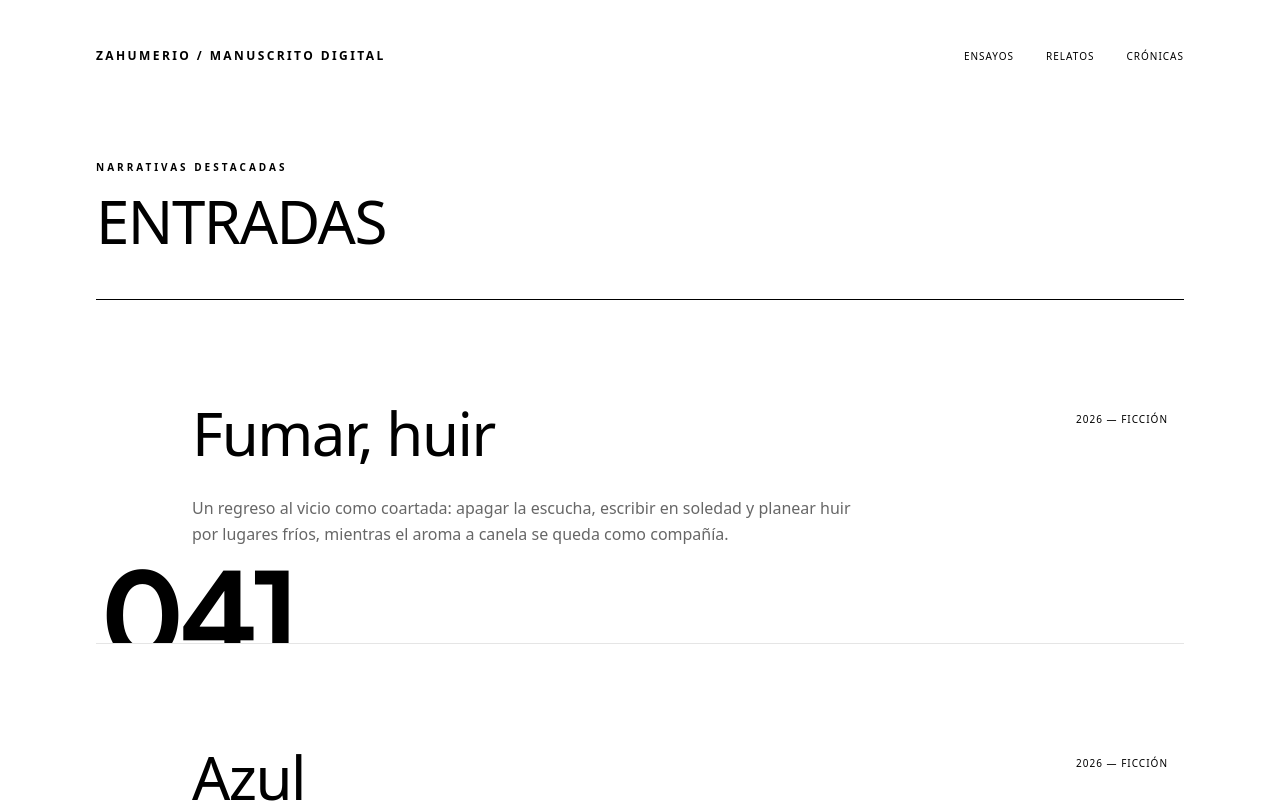
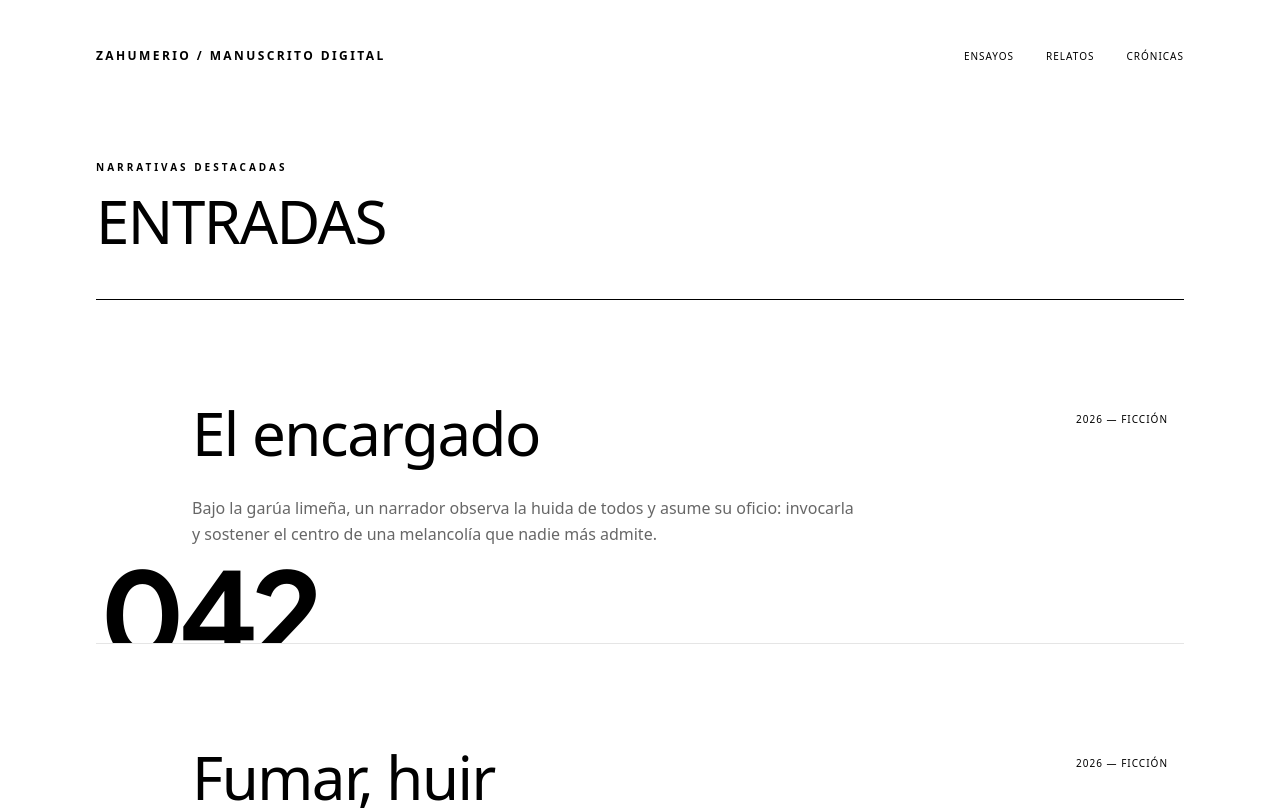
Before and after one commit to lvelitoruiz/literario, a Next.js app: page / in a window 1280 px wide. Shown: the top 810 px of the page. Built offline with nearby package versions, Linux system fonts and the light colour scheme.

Commit message:
what makes this work now

```diff
--- /dev/null
+++ b/content/el-encargado.md
@@ -0,0 +1,9 @@
+Esta tarde he visto como llovía. Me senté en el letrero que elegí de una calle a observar a los transeúntes escapar despavoridos de este centro, para no mojarse el pelo, para no mancharse los zapatos, ni la ropa. Nadie parece combinar con el polvo mojado, hermoso desperdicio de Lima. Todo el viento que por desvío se liberó de su cauce, llegó temblando a los faroles, que desnudaban unas gotas pequeñitas y tristes, que rebotan en el recuerdo, como en cristales, de una fragilidad que invita al accidente, en la equivocada idea de que destruir es igualar. Vi los charcos empozados en la pista y los fui quebrando de uno en uno, para no delatar en la quietud mi reflejo, ni los faroles naranjas ante mis ojos. Todos corrían y tú terminaste de dibujarte en cada gota que yo fallaba en detener. Reemplazando mi imagen y la ciudad con tu rostro riéndose, ya para siempre, de lo inútil de mi danza.
+
+Esta tarde vi llover. Me senté a observar cómo caías como cristal, aunque lo negara. A veces me sorprendes, cuando estoy desprevenido, y aún dibujo en el aire las únicas letras que nunca he olvidado, las que me permiten invocarte. Todos se empujan en el caos de la huida mientras yo aún decido mojarme, hipócritamente mezclo la lluvia con las lágrimas, pienso que así me escondo, que evito mostrar los documentos, nadie ha pasado a pedírmelos, todos corrieron en distintas direcciones, y yo he sido el único que no ha dejado de mirar arriba, con las manos en los bolsillos. Vi que la gente escapaba del centro de la lluvia y memoricé sus rostros, en la esperanza de acusarlos ante ti, de demostrar que no es mi culpa. A veces me sorprendes, cuando estoy despertando por ejemplo.
+
+Esta tarde vi cómo llovía. Encendí un cigarro y me senté a esperar que te extinguieras, pero toda garúa riega el recuerdo y con él, la culpa que asumo otra vez, realmente no tengo a nadie más a quien culpar, porque sé que no soy el dueño de toda esta melancolía con la que me adornas.
+
+Yo solo me encargo de invocarte, de sostener el centro.
+
+Vi a toda la gente escapar y abrirse en círculo, como las ondas que se expanden antes de morir. Aún con todo mi cinismo, nadie disfruta de estas entregas que me haces. Extrañamente, solo yo te recuerdo por tu nombre, por lo que eres, nadie repara en el pedazo de ti que se llevan corriendo, con toda esa garúa en la cabeza y en los zapatos.
--- a/src/app/categoria/[slug]/page.tsx
+++ b/src/app/categoria/[slug]/page.tsx
@@ -63,7 +63,7 @@ export default async function CategoryPage({
 
   // Orden prioritario solo para la categoría FICCIÓN
   if (slug === "ficcion") {
-    const prioritySlugs = ["azul", "canela"];
+    const prioritySlugs = ["el-encargado", "azul", "canela"];
 
     const prioritized = prioritySlugs
       .map((s) => filteredArticles.find((a) => a.slug === s))
--- a/src/data/archive.ts
+++ b/src/data/archive.ts
@@ -494,4 +494,16 @@ export const articles: Article[] = [
     author: "Luis",
     publishedAt: "23 de Marzo, 2026",
   },
+  {
+    id: "042",
+    slug: "el-encargado",
+    indexNumber: "042",
+    year: "2026",
+    kind: "FICCIÓN",
+    title: "El encargado",
+    summary:
+      "Bajo la garúa limeña, un narrador observa la huida de todos y asume su oficio: invocarla y sostener el centro de una melancolía que nadie más admite.",
+    author: "Luis",
+    publishedAt: "24 de Marzo, 2026",
+  },
 ];
```
